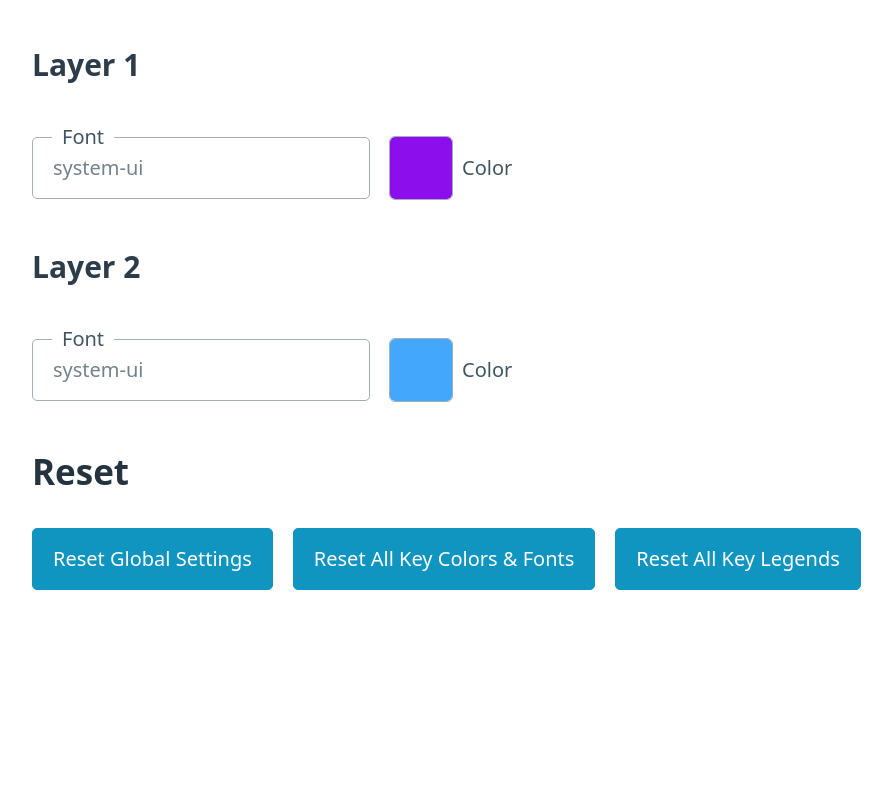
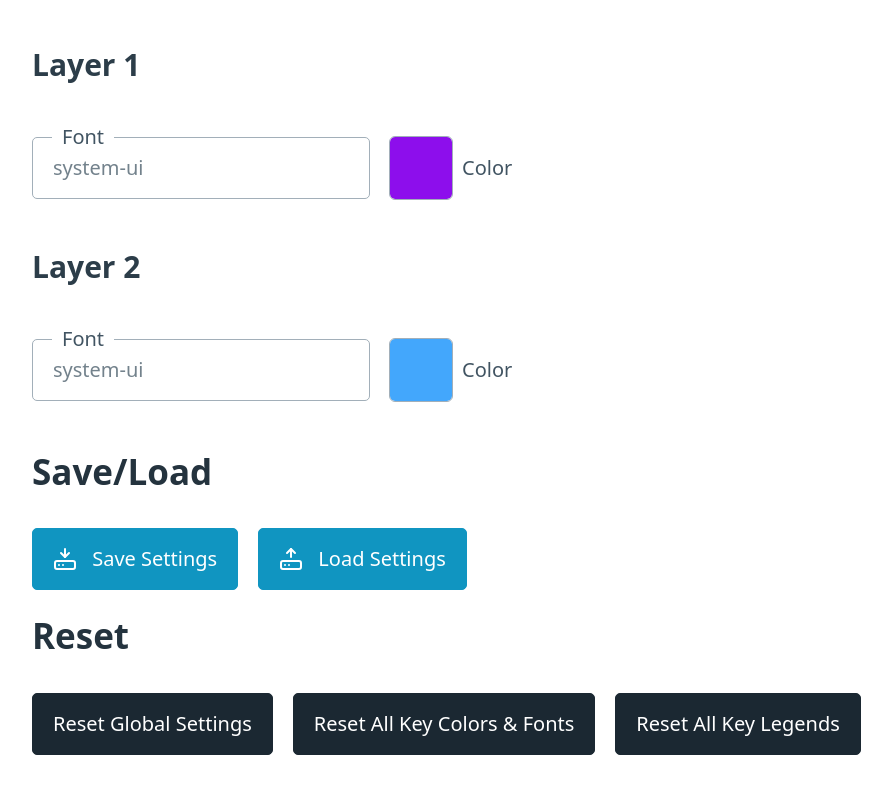
Before and after one commit to jsartelle/mk47-keycap-designer, a SvelteKit app: page / in a window 1280 px wide. Shown: the part 1101-1894 px from the top of the page, without its empty margins (43-935 px from the left). Before the commit the page ends 1859 px from the top, so only its background shows below. Built offline with nearby package versions, Linux system fonts and the light colour scheme.

Commit message:
Add save/load settings feature

```diff
--- a/src/app.scss
+++ b/src/app.scss
@@ -110,3 +110,7 @@ label > :is(input:not([type]), input[type='text']) {
 		);
 	}
 }
+
+.lucide-icon {
+	translate: 0 -2px;
+}
--- a/src/lib/components/ResetButton.svelte
+++ b/src/lib/components/ResetButton.svelte
@@ -14,6 +14,5 @@
 		height: 100%;
 		padding: 0;
 		margin: 0;
-		translate: 0 -2px;
 	}
 </style>
--- a/src/routes/+page.svelte
+++ b/src/routes/+page.svelte
@@ -2,7 +2,25 @@
 	import KeySettings from '$lib/components/KeySettings.svelte'
 	import Keyboard from '$lib/components/Keyboard.svelte'
 	import ResetButton from '$lib/components/ResetButton.svelte'
-	import { caseColor, globalKeySettings, perKeySettings } from '$lib/stores/store'
+	import {
+		caseColor,
+		globalKeySettings,
+		perKeySettings,
+		type GlobalSettings,
+		type KeySettings as KeySettingsType,
+	} from '$lib/stores/store'
+	import { HardDriveDownload, HardDriveUpload } from 'lucide-svelte'
+	import { get } from 'svelte/store'
+
+	interface SettingsExport {
+		caseColor: string
+		globalKeySettings: GlobalSettings
+		perKeySettings: KeySettingsType[]
+	}
+
+	let downloadLink: HTMLAnchorElement
+	let fileInput: HTMLInputElement
+	let files: FileList
 
 	function resetGlobalSettings() {
 		if (confirm('Reset all global settings?')) {
@@ -42,6 +60,48 @@
 			)
 		}
 	}
+
+	function saveSettings() {
+		const settings: SettingsExport = {
+			caseColor: $caseColor,
+			globalKeySettings: $globalKeySettings,
+			perKeySettings: Array.from(perKeySettings).map(([_, store]) => get(store)),
+		}
+		const blob = new Blob([JSON.stringify(settings, null, '\t')], {
+			type: 'application/json',
+		})
+		const blobURL = URL.createObjectURL(blob)
+
+		downloadLink.href = blobURL
+		downloadLink.click()
+
+		URL.revokeObjectURL(blobURL)
+	}
+
+	async function loadSettings(file?: File) {
+		if (!file) return
+		const settingsString = await file.text()
+		const settings: SettingsExport = JSON.parse(settingsString)
+
+		const settingsKeys: (keyof SettingsExport)[] = [
+			'caseColor',
+			'globalKeySettings',
+			'perKeySettings',
+		]
+
+		if (!settingsKeys.every((key) => settings[key])) {
+			alert('Invalid settings file.')
+			return
+		}
+
+		$caseColor = settings.caseColor
+		$globalKeySettings = settings.globalKeySettings
+		settings.perKeySettings.forEach((keySettings, index) =>
+			perKeySettings.get(index)!.set(keySettings),
+		)
+		alert('Settings successfully loaded!')
+	}
+	$: loadSettings(files?.[0])
 </script>
 
 <main>
@@ -65,13 +125,41 @@
 		<h2>Keys</h2>
 		<KeySettings />
 
+		<h2>Save/Load</h2>
+		<fieldset>
+			<button class="inline" on:click={saveSettings}>
+				<HardDriveDownload />
+				<span>Save Settings</span>
+			</button>
+			<button class="inline" on:click={() => fileInput.click()}>
+				<HardDriveUpload />
+				<span>Load Settings</span>
+			</button>
+		</fieldset>
+
 		<h2>Reset</h2>
 		<fieldset>
-			<button class="inline" on:click={resetGlobalSettings}>Reset Global Settings</button>
-			<button class="inline" on:click={resetKeyColorsFonts}>Reset All Key Colors & Fonts</button>
-			<button class="inline" on:click={resetKeyLegends}>Reset All Key Legends</button>
+			<button class="inline contrast" on:click={resetGlobalSettings}>Reset Global Settings</button>
+			<button class="inline contrast" on:click={resetKeyColorsFonts}
+				>Reset All Key Colors & Fonts</button
+			>
+			<button class="inline contrast" on:click={resetKeyLegends}>Reset All Key Legends</button>
 		</fieldset>
-
-		<!-- TODO import/export options -->
 	</section>
 </main>
+
+<div class="hidden">
+	<!-- svelte-ignore a11y-missing-attribute -->
+	<a bind:this={downloadLink} download="mk47-keycaps.json">Download</a>
+	<input bind:this={fileInput} type="file" accept="application/json" bind:files />
+</div>
+
+<style lang="scss">
+	button span:not(:first-child) {
+		margin-left: var(--spacing-small);
+	}
+
+	.hidden {
+		display: none;
+	}
+</style>
```
